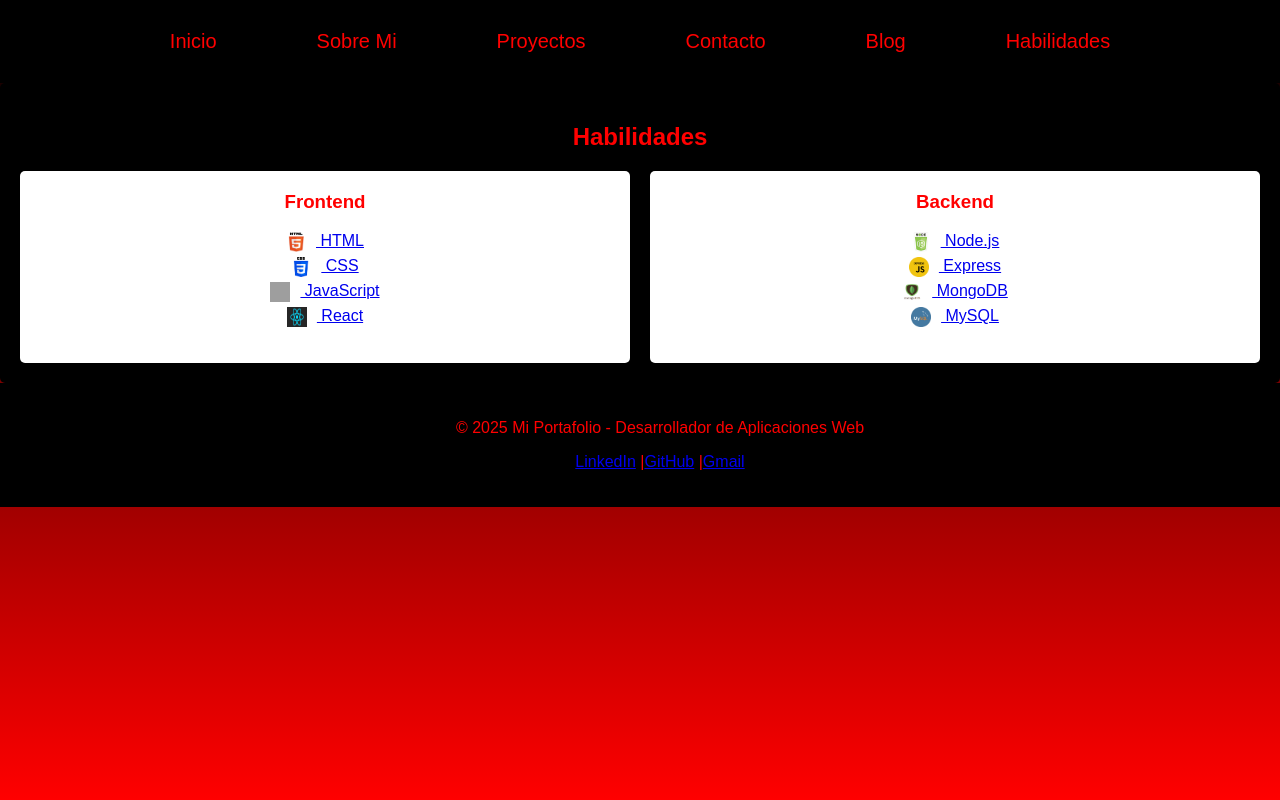
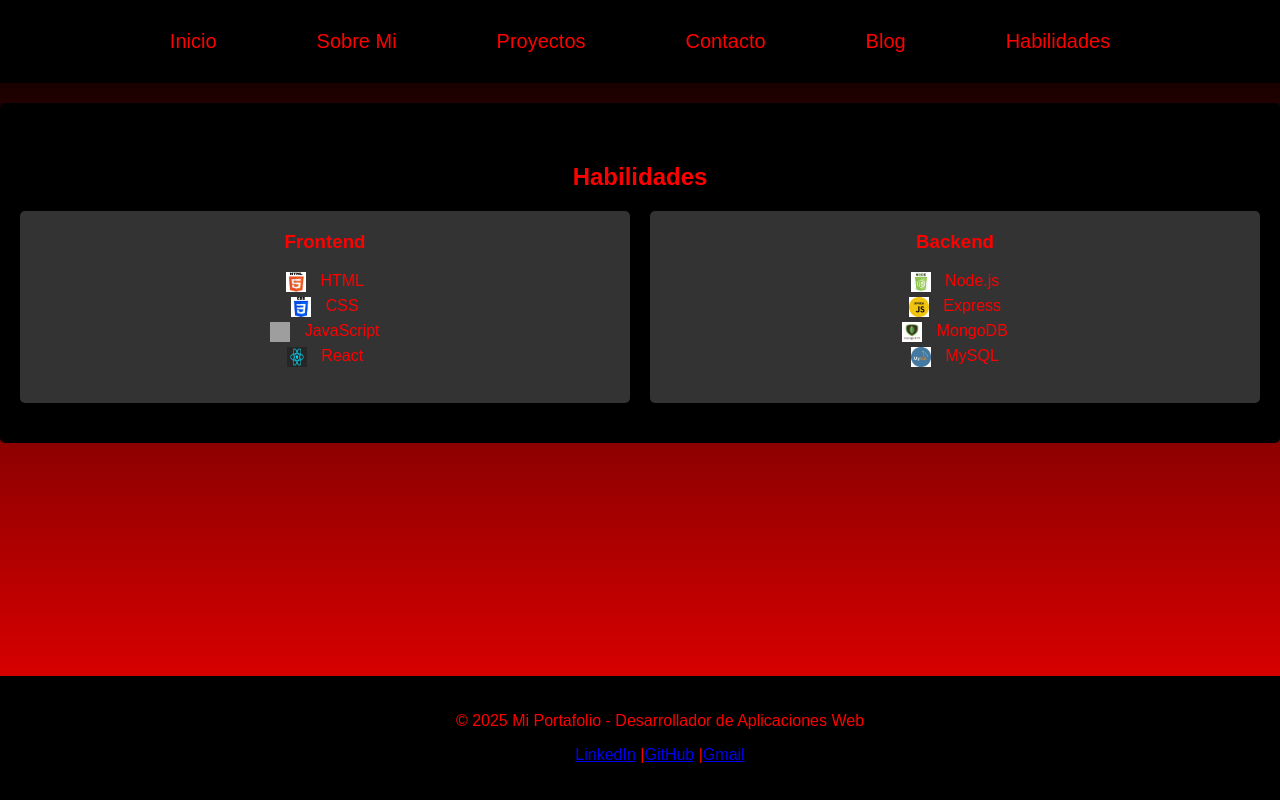
Before and after one commit to Sebijuan/Portfolio, a React (Create React App) app in the folder proyecto/: page /habilidades in a window 1280 px wide. Shown: the top 800 px of the page. Built offline with nearby package versions, Linux system fonts and the light colour scheme; grey boxes are pictures that could not be loaded.

Commit message:
actualizacion

```diff
--- a/proyecto/src/Componentes/Estilos/Contacto.css
+++ b/proyecto/src/Componentes/Estilos/Contacto.css
@@ -6,6 +6,7 @@
     border-radius: 5px;
     margin: 20px 0; /* Add margin for spacing around the section */
     animation: fadeIn 2s ease-in-out; /* Add fade-in animation */
+    flex: 1; /* Ensure it fills the remaining space */
 }
 
 .contacto-container {
--- a/proyecto/src/Componentes/Estilos/Habilidades.css
+++ b/proyecto/src/Componentes/Estilos/Habilidades.css
@@ -1,11 +1,12 @@
 #skills {
     background-color: #000;
     color: #ff0000; /* Red text */
-    padding: 20px; /* Add padding for better spacing */
-    margin: 0; /* Remove margin to ensure elements are closely packed */
+    padding: 40px 20px; /* Add padding for better spacing */
+    text-align: center;
     border-radius: 5px;
-    width: 100%;
-    box-sizing: border-box;
+    margin: 20px 0; /* Add margin for spacing around the section */
+    animation: fadeIn 2s ease-in-out; /* Add fade-in animation */
+    flex: 1; /* Ensure it fills the remaining space */
 }
 
 #skills h2 {
@@ -20,17 +21,23 @@
     display: flex;
     flex-wrap: wrap;
     gap: 20px;
+    justify-content: center;
     width: 100%;
     box-sizing: border-box;
 }
 
 .content-card {
-    background-color: #ffffff;
+    background-color: #333;
     color: #ff0000; /* Red text */
     padding: 20px;
     border-radius: 5px;
     flex: 1 1 calc(33.333% - 20px);
     box-sizing: border-box;
+    transition: transform 0.3s ease-in-out; /* Add transition for hover effect */
+}
+
+.content-card:hover {
+    transform: scale(1.05); /* Scale up on hover */
 }
 
 .content-card h3 {
--- a/proyecto/src/Componentes/Estilos/Proyectos.css
+++ b/proyecto/src/Componentes/Estilos/Proyectos.css
@@ -0,0 +1,52 @@
+#projects {
+    background-color: #000;
+    color: #ff0000; /* Red text */
+    padding: 40px 20px; /* Add padding for better spacing */
+    text-align: center;
+    border-radius: 5px;
+    margin: 20px 0; /* Add margin for spacing around the section */
+    animation: fadeIn 2s ease-in-out; /* Add fade-in animation */
+    flex: 1; /* Ensure it fills the remaining space */
+}
+
+.content-list {
+    display: flex;
+    flex-wrap: wrap;
+    gap: 20px;
+    justify-content: center;
+    width: 100%;
+    box-sizing: border-box;
+}
+
+.content-card {
+    background-color: #333;
+    color: #ff0000; /* Red text */
+    padding: 20px;
+    border-radius: 5px;
+    flex: 1 1 calc(33.333% - 20px);
+    box-sizing: border-box;
+    transition: transform 0.3s ease-in-out; /* Add transition for hover effect */
+}
+
+.content-card:hover {
+    transform: scale(1.05); /* Scale up on hover */
+}
+
+.content-card h3 {
+    margin-top: 0;
+    color: #ff0000; /* Red text */
+}
+
+.content-card p {
+    color: #ffffff; /* White text */
+}
+
+.content-card a {
+    color: #ff0000; /* Red text */
+    text-decoration: none;
+    transition: color 0.3s ease-in-out; /* Add transition for hover effect */
+}
+
+.content-card a:hover {
+    color: #ffffff; /* Change color on hover */
+}
--- a/proyecto/src/Componentes/Estilos/Sobremi.css
+++ b/proyecto/src/Componentes/Estilos/Sobremi.css
@@ -9,9 +9,12 @@
 }
 
 .sobremi-container {
-    max-width: 800px;
+    max-width: 1200px; /* Increase max-width for better layout */
     margin: 0 auto;
     animation: slideIn 1.5s ease-in-out; /* Add slide-in animation */
+    display: flex;
+    flex-direction: column;
+    align-items: center;
 }
 
 .sobremi-container h2 {
@@ -22,13 +25,10 @@
 .sobremi-content {
     display: flex;
     align-items: flex-start;
-    position: relative;
+    width: 100%;
 }
 
 .sobremi-images {
-    position: absolute;
-    left: 0;
-    top: 0;
     margin-right: 20px;
     display: flex;
     flex-direction: column;
@@ -43,7 +43,6 @@
 
 .sobremi-text {
     flex: 1;
-    margin-left: 170px; /* Adjust margin to account for image width and spacing */
     text-align: justify;
 }
 
--- a/proyecto/src/Componentes/Estilos/paginaprincipal.css
+++ b/proyecto/src/Componentes/Estilos/paginaprincipal.css
@@ -65,6 +65,7 @@ section {
     width: 100%;
     box-sizing: border-box;
     margin: 0; /* Remove margin to ensure elements are closely packed */
+    flex: 1; /* Ensure it fills the remaining space */
 }
 
 footer {
@@ -73,8 +74,8 @@ footer {
     text-align: center;
     padding: 20px; /* Increase padding for larger footer */
     width: 100%;
-    position: relative; /* Change position to relative */
-    margin-top: auto; /* Ensure footer stays at the bottom */
+    position: absolute; /* Change position to absolute */
+    bottom: 0; /* Ensure footer stays at the bottom */
 }
 
 .hero-section {
--- a/proyecto/src/Componentes/Home/Habilidades.jsx
+++ b/proyecto/src/Componentes/Home/Habilidades.jsx
@@ -8,7 +8,6 @@ function Habilidades() {
             <div className="content-list">
                 <div className="content-card">
                     <h3>Frontend</h3>
-                    <p>
                     <ul>
                         <li>
                             <a href="https://developer.mozilla.org/en-US/docs/Web/HTML" target="_blank" rel="noopener noreferrer">
@@ -31,11 +30,9 @@ function Habilidades() {
                             </a>
                         </li>
                     </ul>
-                    </p>
                 </div>
                 <div className="content-card">
                     <h3>Backend</h3>
-                    <p>
                     <ul>
                         <li>
                             <a href="https://nodejs.org/" target="_blank" rel="noopener noreferrer">
@@ -58,7 +55,6 @@ function Habilidades() {
                             </a>
                         </li>
                     </ul>
-                    </p>
                 </div>
             </div>
         </section>
--- a/proyecto/src/Componentes/Home/Herosection.jsx
+++ b/proyecto/src/Componentes/Home/Herosection.jsx
@@ -13,7 +13,6 @@ function HeroSection() {
                     <p>Explora mis proyectos y conoce más sobre mí.</p>
                 </section>
             </div>
-
         </div>
     );
 }
--- a/proyecto/src/Componentes/Home/Proyectos.jsx
+++ b/proyecto/src/Componentes/Home/Proyectos.jsx
@@ -1,5 +1,5 @@
 import React from 'react';
-import '../Estilos/paginaprincipal.css'; // Corrected import path
+import '../Estilos/Proyectos.css'; // Corrected import path
 
 function Proyectos() {
     return (
@@ -14,6 +14,7 @@ function Proyectos() {
                         <a href="https://ec-sebastian-juan-coca.vercel.app/" target="_blank" rel="noopener noreferrer">Entrar en la Pagina del Proyecto</a>
                     </p>
                 </div>
+                {/* Add more project cards as needed */}
             </div>
         </section>
     );
--- a/proyecto/src/Componentes/Home/Sobremi.jsx
+++ b/proyecto/src/Componentes/Home/Sobremi.jsx
@@ -10,7 +10,7 @@ function Sobremi() {
                     <div className="sobremi-images">
                         <img src="/imagenes/sobremi1.webp" alt="Imagen 1" className="sobremi-image" />
                         <img src="/imagenes/sobremi2.webp" alt="Imagen 2" className="sobremi-image" />
-                        <img src="/imagenes/sobremi3.webp" alt="Imagen 2" className="sobremi-image" />
+                        <img src="/imagenes/sobremi3.webp" alt="Imagen 3" className="sobremi-image" />
                     </div>
                     <div className="sobremi-text">
                         <p>
```
Lines whose indentation alone changed are shown as unchanged.
